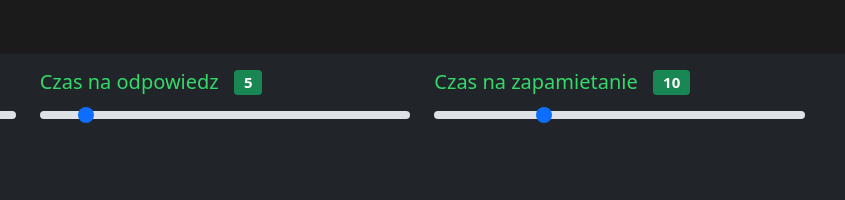
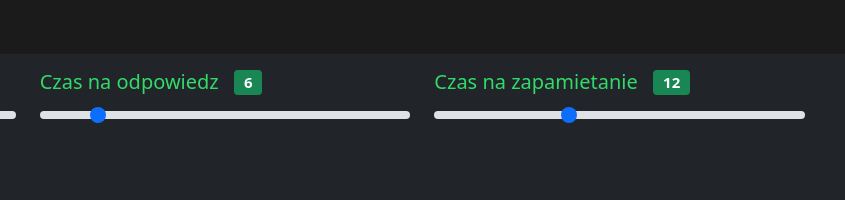
Before and after one commit to Deemor/matrixHack, a plain HTML site: page index.html in a window 1280 px wide. Shown: the part 597-797 px from the top of the page, 403-1248 px from the left. Drawn offline with nearby package versions, Linux system fonts and the light colour scheme; a web font is replaced by a local one.

Commit message:
update v1.1

```diff
--- a/index.html
+++ b/index.html
@@ -84,8 +84,8 @@
 
 
 		<script>
-			var defaut_timeToCheck = 5;
-			var default_timeToRemember = 10;
+			var defaut_timeToCheck = 6;
+			var default_timeToRemember = 12;
 			var default_amount = 3;
 			document.getElementById("amountBadge").innerHTML=String(default_amount);
 			document.getElementById("amount").value=default_amount;
```
